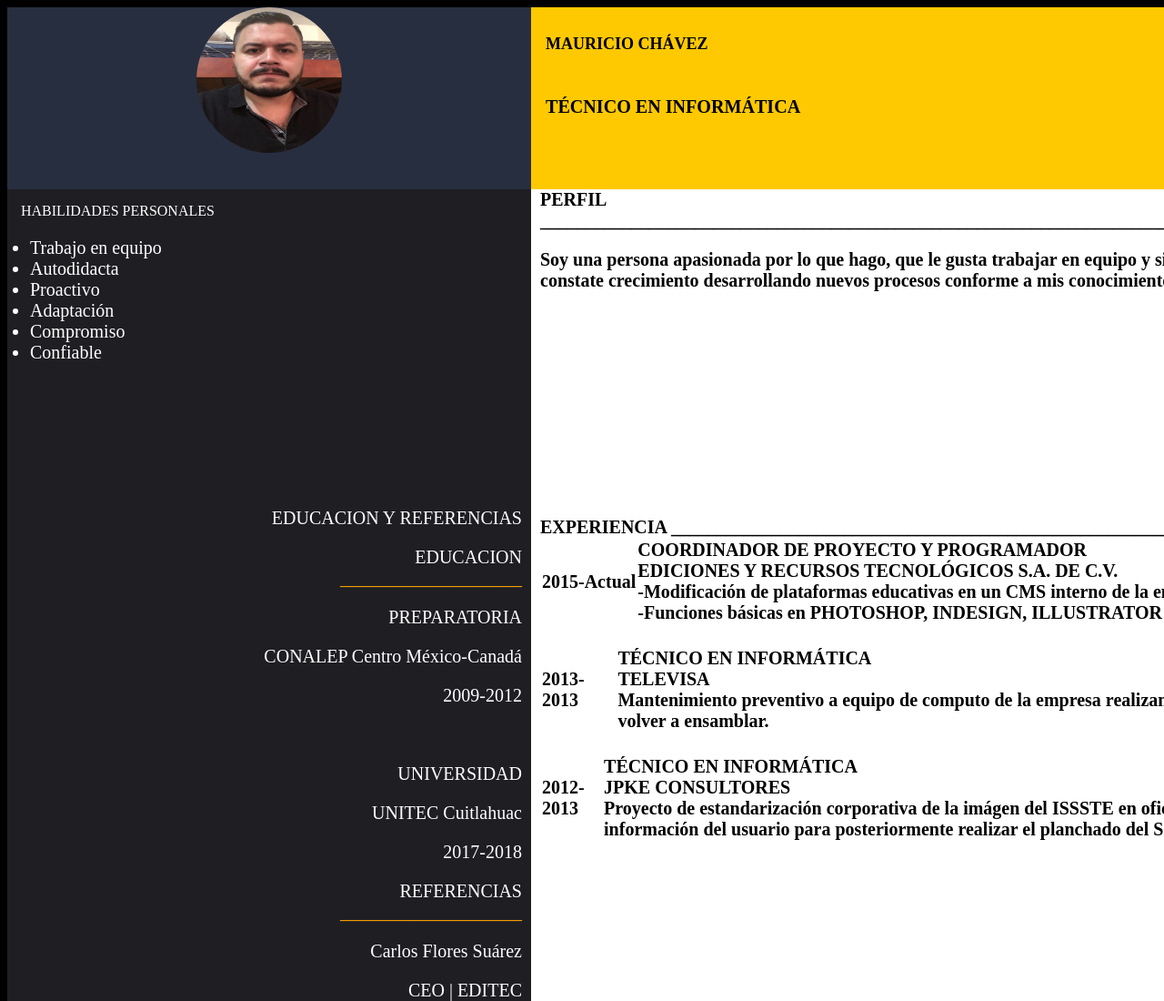
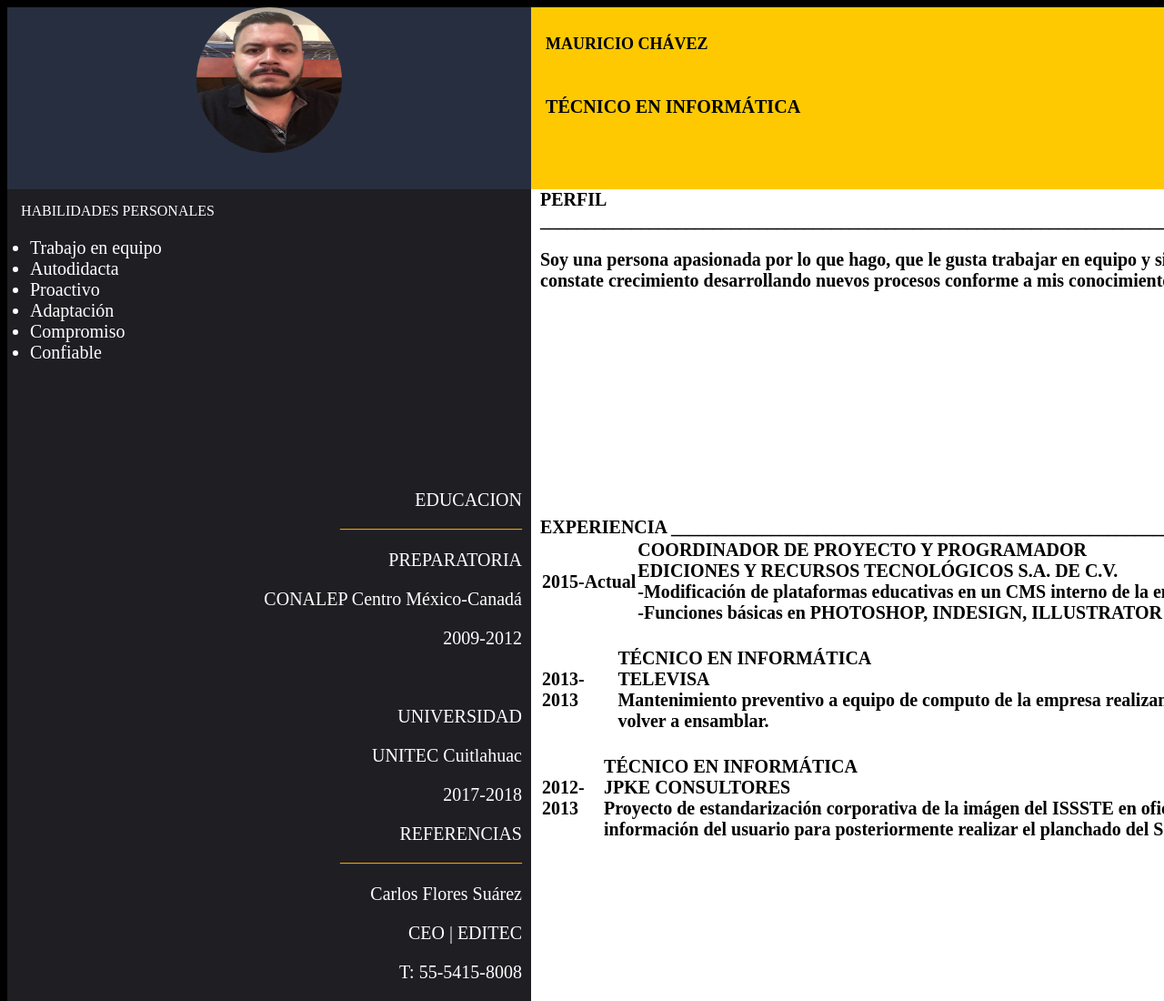
Before and after one commit to mauriciokz/CV, a plain HTML site: page index.html in a window 1280 px wide. Shown: the top 1100 px of the page at 91% size. Drawn offline with Linux system fonts and the light colour scheme.

Commit message:
Actualizar index.html

```diff
--- a/index.html
+++ b/index.html
@@ -28,7 +28,7 @@
             </div>
         </div>
         <div class="row">
-            <div class="educacion_y_referencias lateral"><p>EDUCACION Y REFERENCIAS</p>
+            <div class="educacion_y_referencias lateral">
                 <div>EDUCACION
                     <br>
                     <span class="hr">____________________</span>
```
